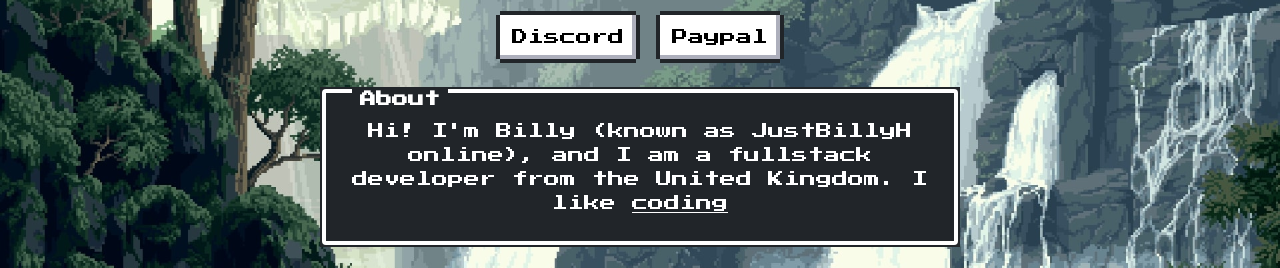
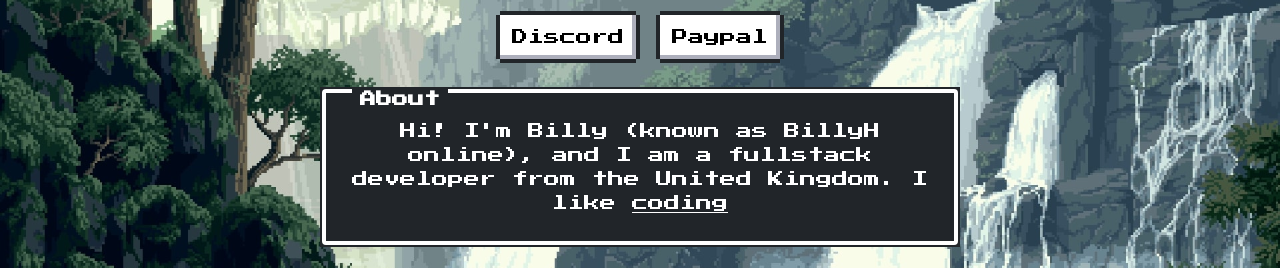
Before and after one commit to BillyH-0167/BillyH-0167.github.io, a plain HTML site: page index.html in a window 1280 px wide. Shown: the part 389-657 px from the top of the page. Drawn offline with Linux system fonts and the light colour scheme.

Commit message:
Update index.html

```diff
--- a/index.html
+++ b/index.html
@@ -22,10 +22,10 @@
     <link href='assets/css/font-mfizz.min.css' rel='stylesheet' />
     <link href='https://fonts.googleapis.com/css?family=Press+Start+2P' rel='stylesheet' />
     <meta content='https://cdn.discordapp.com/avatars/559545072648192000/b8cbdb69992b9f3a0fb464ac55da6d22' property='og:image' />
-    <meta content='JustBillyH' property='og:title' />
+    <meta content='BillyH' property='og:title' />
     <meta content='Web Developer from the UK' name='og:description' />
     <meta content='Web Developer from the UK' name='description' />
-    <meta name='keywords' content='JustBillyH, website, developer, GitHub, Discord'>
+    <meta name='keywords' content='BillyH, website, developer, GitHub, Discord'>
     <meta property='og:url' content='https://justbillyh.xyz' />
     <meta property='og:site_name' content='justbillyh.xyz' />
     <link rel='shortcut icon' href='favicon.png' type='image/x-icon'>
@@ -54,7 +54,7 @@
             <br><br>
             <section class='container'>
                 <h2 class='title'>About</h2>
-                <p>Hi! I'm Billy (known as JustBillyH online), and I am a fullstack developer from the United
+                <p>Hi! I'm Billy (known as BillyH online), and I am a fullstack developer from the United
                     Kingdom. I
                     like <a href='https://github.com/billyh-0167?tab=repositories' target='_blank'>coding</a></p>
             </section>
```
